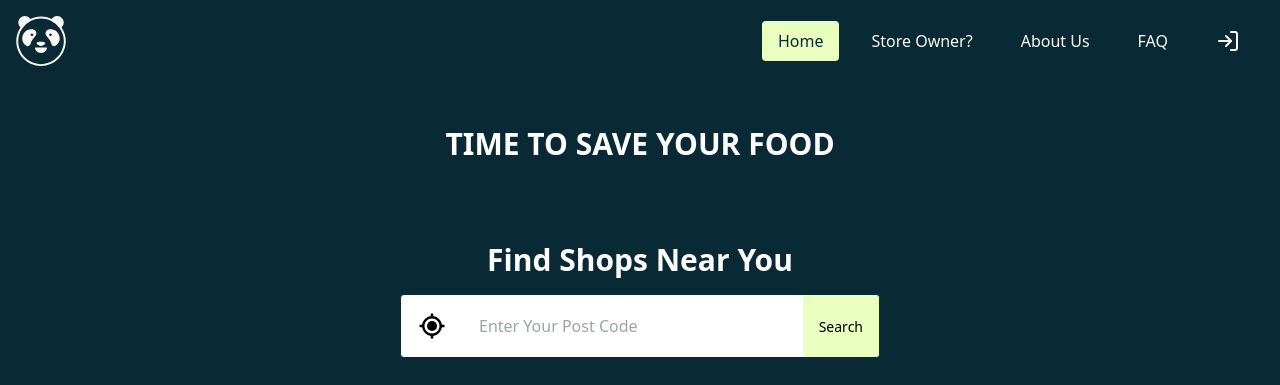
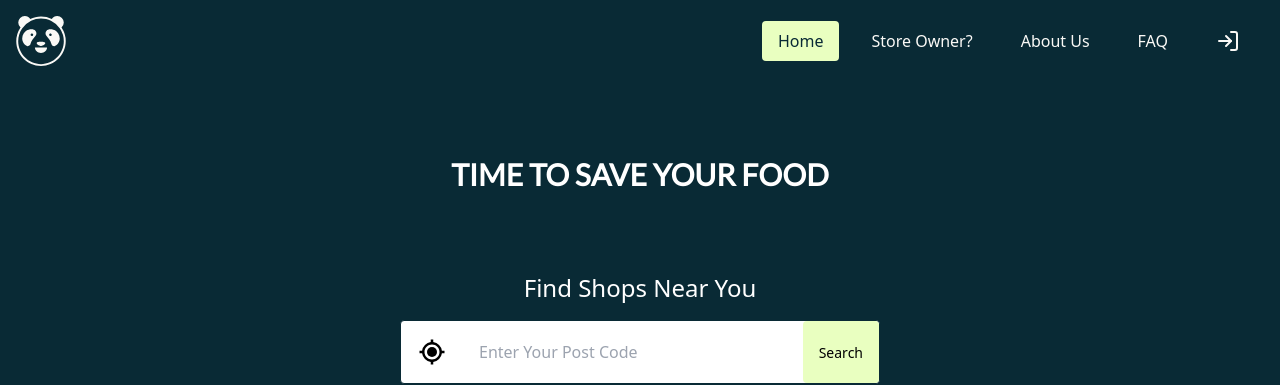
Before and after one commit to AlexanderSaid/we-save, a React app in the folder client/: page / in a window 1280 px wide. Shown: the top 385 px of the page. Built offline with nearby package versions, Linux system fonts and the light colour scheme.

Commit message:
add some styles

```diff
--- a/client/src/components/SearchBar/SearchBar.jsx
+++ b/client/src/components/SearchBar/SearchBar.jsx
@@ -11,7 +11,7 @@ const SearchBar = () => {
   return (
     <>
       <div className="flex flex-col mt-10">
-        <h3 className="block mt-2 mb-4 lg:text-3xl font-bold text-white text-xl ">
+        <h3 className="block mt-2 mb-4 lg:text-2xl  text-white text-xl ">
           Find Shops Near You
         </h3>
 
--- a/client/src/components/layout/SignIn.jsx
+++ b/client/src/components/layout/SignIn.jsx
@@ -34,7 +34,7 @@ function SignIn({ setSigninPage, setSignUp }) {
   };
 
   return (
-    <section className="flex  flex-col fixed top-0 bg-[rgba(255,255,255,0.5)]   left-0 right-0 w-full  h-full  z-[1000]">
+    <section className="flex flex-col fixed top-0 bg-[rgba(255,255,255,0.5)]   left-0 right-0 w-full  h-full  z-[1000]">
       <div className="container mx-auto flex-1 flex flex-col items-center justify-center px-2  mb-6">
         <div className="bg-lightFont px-6 py-8 rounded shadow-md text-black max-w-[600px] w-[90%]  relative">
           <h1 className="mb-8 text-3xl text-accent text-center">Sign In</h1>
@@ -83,7 +83,7 @@ function SignIn({ setSigninPage, setSignUp }) {
               </label>
             </div>
 
-            <div className="mt-4">
+            <div className=" text-darkFont mt-6 text-bodySmall pl-3">
               Create new Account?
               <span
                 className="text-accent px-2 cursor-pointer"
--- a/client/src/pages/Home/HomeComponents/IntroSearch.jsx
+++ b/client/src/pages/Home/HomeComponents/IntroSearch.jsx
@@ -9,13 +9,14 @@ const IntroSearch = () => {
 
   return (
     <section
-      className="flex items-center justify-center bg-darkBg block"
+      className="flex items-center justify-center bg-darkBg block "
       style={{ height: "500px" }}
     >
       <div className="text-center">
-        <h2 className="mt-6 lg:text-3xl font-bold text-white  text-2xl">
+        <h2 className="mt-20 lg:text-3xl font-title font-bold text-white  text-2xl">
           TIME TO SAVE YOUR FOOD
         </h2>
+
         <div className="flex justify-center mt-8">
           <SearchBar location={location} handleLocation={handleLocation} />
         </div>
```
